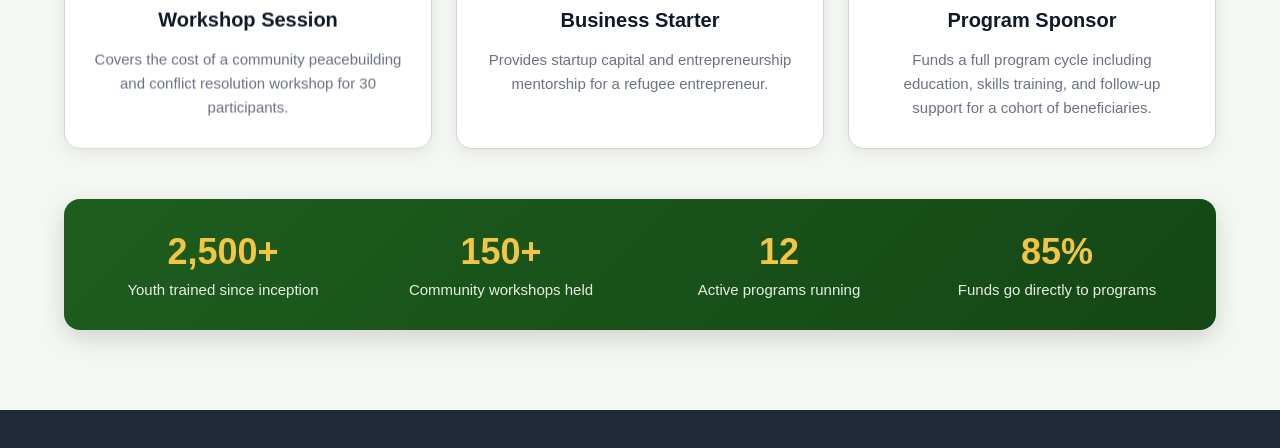
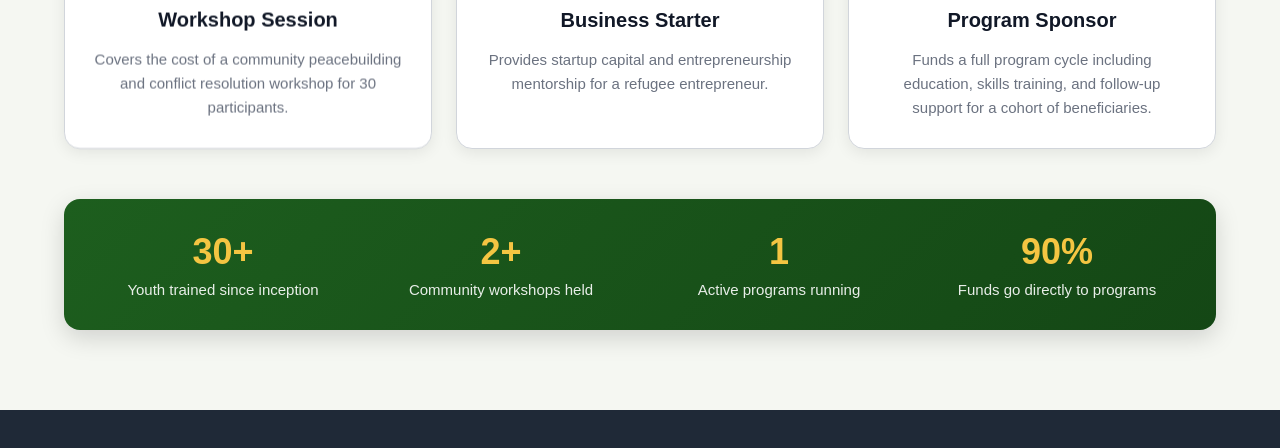
Before and after one commit to GrideLock/RTI, a website: page index.html in a window 1280 px wide. Shown: the part 7308-7756 px from the top of the page. Drawn offline with nearby package versions, Linux system fonts and the light colour scheme.

Commit message:
changed html

```diff
--- a/index.html
+++ b/index.html
@@ -310,19 +310,19 @@
         </div>
         <div class="impact-summary">
             <div class="impact-summary-item">
-                <h3>2,500+</h3>
+                <h3>30+</h3>
                 <p>Youth trained since inception</p>
             </div>
             <div class="impact-summary-item">
-                <h3>150+</h3>
+                <h3>2+</h3>
                 <p>Community workshops held</p>
             </div>
             <div class="impact-summary-item">
-                <h3>12</h3>
+                <h3>1</h3>
                 <p>Active programs running</p>
             </div>
             <div class="impact-summary-item">
-                <h3>85%</h3>
+                <h3>90%</h3>
                 <p>Funds go directly to programs</p>
             </div>
         </div>
```
